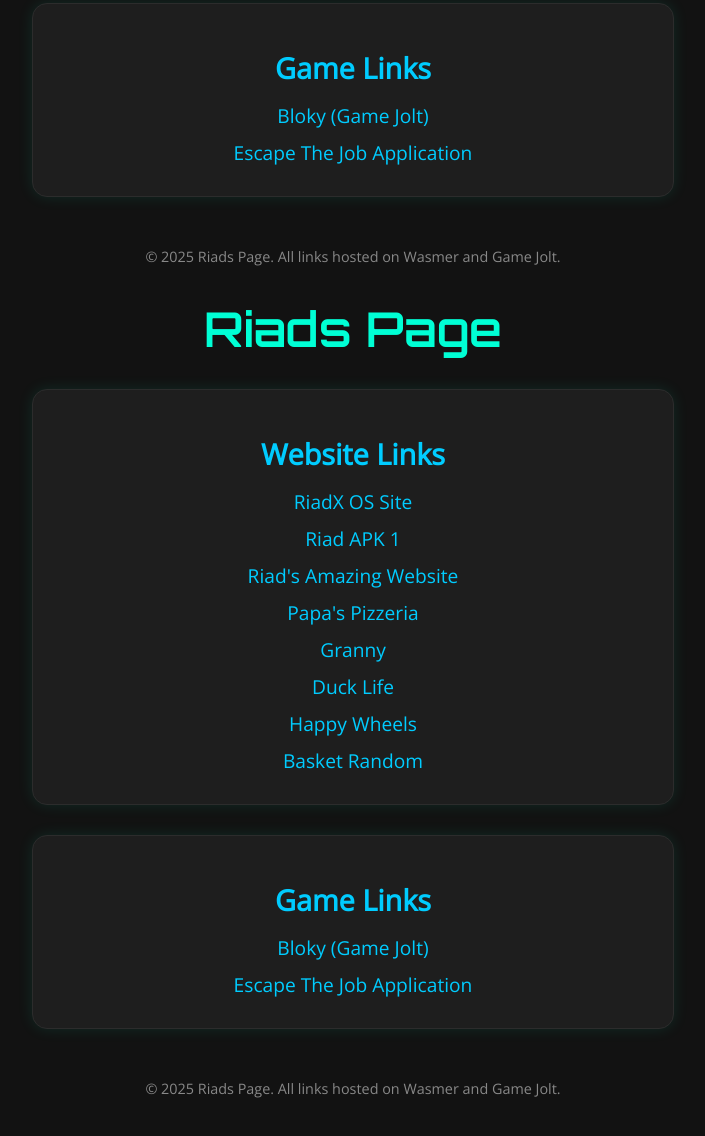
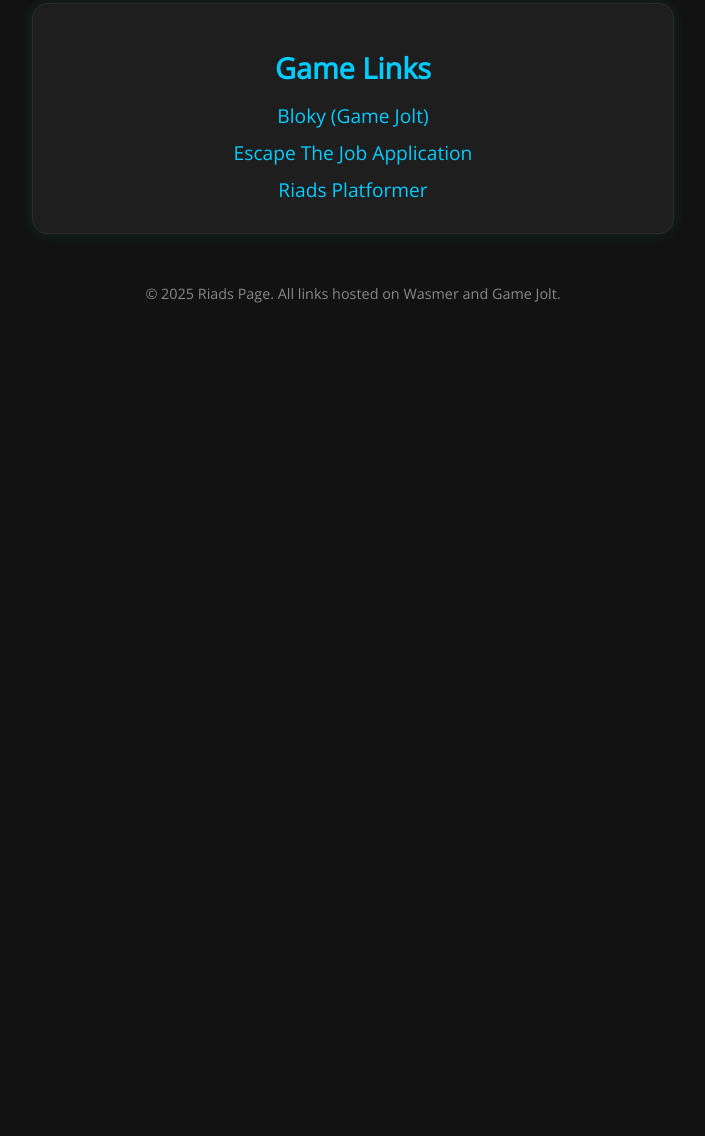
Before and after one commit to riad1239999/riadspage, a plain HTML site: page index.html in a window 1280 px wide. Shown: the part 614-1750 px from the top of the page, without its empty margins (287-992 px from the left). After the commit the page ends 965 px from the top, so only its background shows below. Drawn offline with nearby package versions, Linux system fonts and the light colour scheme.

Commit message:
Update index.html

```diff
--- a/index.html
+++ b/index.html
@@ -90,105 +90,9 @@
     <h2>Game Links</h2>
     <a href="https://gamejolt.com/games/BLOKYISEPIC/980101" target="_blank">Bloky (Game Jolt)</a>
     <a href="https://gamejolt.com/games/JOBSHAHHAHA/1008891" target="_blank">Escape The Job Application</a>
+    <a href="https://gamejolt.com/games/riadsplatformer/1014688" target="_blank">Riads Platformer</a>
   </div>
 
   <div class="note">© 2025 Riads Page. All links hosted on Wasmer and Game Jolt.</div>
 </body>
 </html>
-<!DOCTYPE html>
-<html lang="en">
-<head>
-  <meta charset="UTF-8">
-  <title>Riads Page</title>
-  <link href="https://fonts.googleapis.com/css2?family=Orbitron:wght@600&family=Open+Sans&display=swap" rel="stylesheet">
-  <style>
-    body {
-      background-color: #121212;
-      color: #f0f0f0;
-      font-family: 'Open Sans', sans-serif;
-      padding: 40px 20px;
-      text-align: center;
-    }
-
-    h1 {
-      font-family: 'Orbitron', sans-serif;
-      font-size: 3em;
-      color: #00ffd5;
-      margin-bottom: 20px;
-    }
-
-    .section {
-      background-color: #1e1e1e;
-      border: 1px solid #2c2c2c;
-      border-radius: 15px;
-      padding: 20px;
-      margin: 30px auto;
-      max-width: 600px;
-      box-shadow: 0 0 15px rgba(0, 255, 200, 0.1);
-    }
-
-    .section h2 {
-      color: #00ccff;
-      font-size: 1.8em;
-      margin-bottom: 15px;
-    }
-
-    a {
-      display: block;
-      margin: 10px auto;
-      color: #00ccff;
-      font-size: 1.2em;
-      text-decoration: none;
-      transition: all 0.3s ease;
-    }
-
-    a:hover {
-      color: #ffffff;
-      text-shadow: 0 0 10px #00ccff;
-    }
-
-    .note {
-      font-size: 0.9em;
-      color: #888;
-      margin-top: 50px;
-    }
-
-    @media (max-width: 600px) {
-      h1 {
-        font-size: 2.2em;
-      }
-
-      .section h2 {
-        font-size: 1.5em;
-      }
-
-      a {
-        font-size: 1em;
-      }
-    }
-  </style>
-</head>
-<body>
-  <h1>Riads Page</h1>
-
-  <div class="section">
-    <h2>Website Links</h2>
-    <a href="https://riadx-ossite.wasmer.app/" target="_blank">RiadX OS Site</a>
-    <a href="https://riadapk1.wasmer.app/" target="_blank">Riad APK 1</a>
-    <a href="https://riadsamazingwebsite6s.wasmer.app/" target="_blank">Riad's Amazing Website</a>
-    <a href="https://rfrfrf-27298.wasmer.app/" target="_blank">Papa's Pizzeria</a>
-    <a href="https://grannybetter.wasmer.app/" target="_blank">Granny</a>
-    <a href="https://duck-yacinebaya9.wasmer.app/" target="_blank">Duck Life</a>
-    <a href="https://ererereronetwo.wasmer.app/" target="_blank">Happy Wheels</a>
-    <a href="https://staticfile-561a7.wasmer.app/" target="_blank">Basket Random</a>
-  </div>
-
-  <div class="section">
-    <h2>Game Links</h2>
-    <a href="https://gamejolt.com/games/BLOKYISEPIC/980101" target="_blank">Bloky (Game Jolt)</a>
-    <a href="https://gamejolt.com/games/JOBSHAHHAHA/1008891" target="_blank">Escape The Job Application</a>
-  </div>
-
-  <div class="note">© 2025 Riads Page. All links hosted on Wasmer and Game Jolt.</div>
-</body>
-</html>
```
